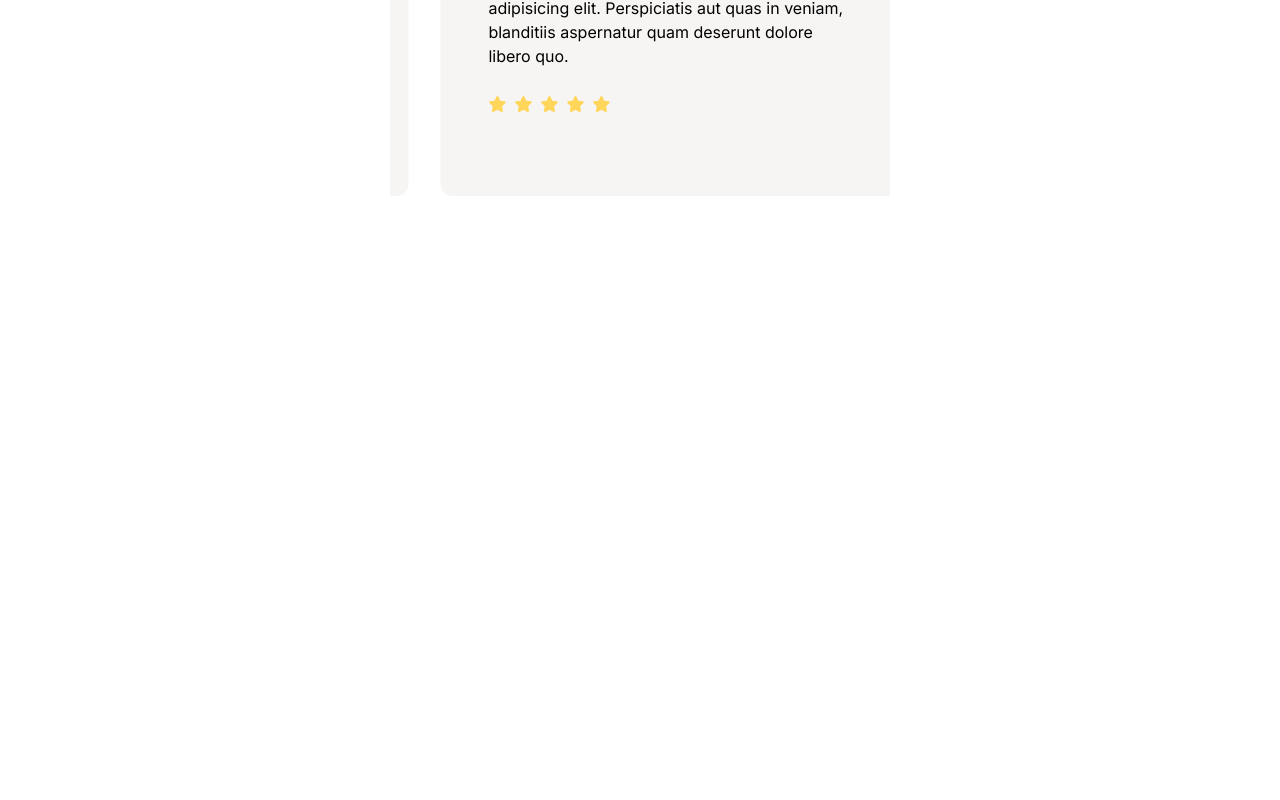
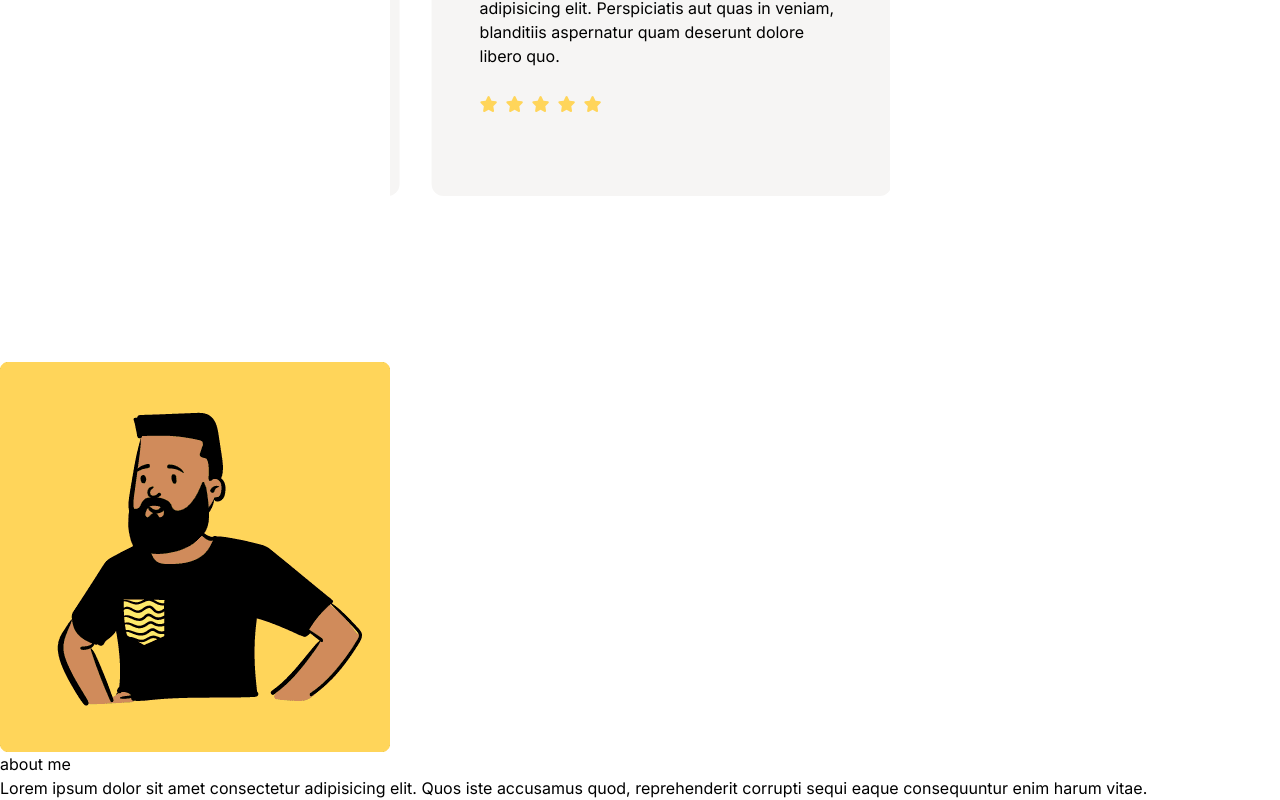
Before and after one commit to LeGitDuPeuple/Projet-Notor, a React (Vite) app: page / in a window 1280 px wide. Shown: the part 3093-3893 px from the top of the page. Before the commit the page ends 3455 px from the top, so only its background shows below. Built offline with nearby package versions, Linux system fonts and the light colour scheme.

Commit message:
about me

```diff
--- /dev/null
+++ b/src/components/Main6.jsx
@@ -0,0 +1,15 @@
+import React from "react";
+import img from "../assets/img/aboutMe.png"
+
+function Main6 () {
+    return(
+        <div>
+            <img src={img} alt="image du dev" />
+        <h2>about me</h2>
+        <p>Lorem ipsum dolor sit amet consectetur adipisicing elit. Quos iste accusamus quod, reprehenderit corrupti sequi eaque consequuntur enim harum vitae.</p>
+
+        </div>
+    )
+}
+
+export default Main6
--- a/src/page/Home.jsx
+++ b/src/page/Home.jsx
@@ -5,6 +5,7 @@ import Main2 from '../components/Main2';
 import Main3 from '../components/Main3';
 import Main4 from '../components/Main.4';
 import Main5 from '../components/Main5';
+import Main6 from '../components/Main6';
 
 function Home ()
 {
@@ -16,6 +17,7 @@ function Home ()
             <Main3/>
             <Main4/>
             <Main5/>
+            <Main6/>
         </div>
     )
 }
```
Also changed, not shown: src/assets/img/aboutMe.png (added).
